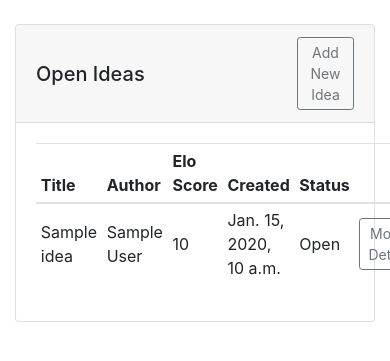
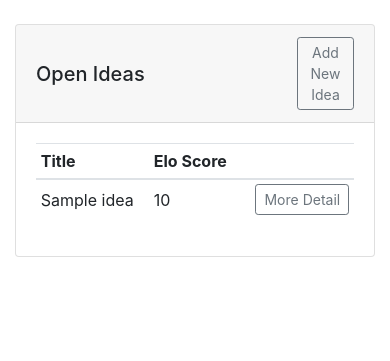
Before and after one commit to technichor/pmquant, a Django app: page /backlog/ideas/list/ in a window 390 px wide; the page is wider, and only the part inside the window is pictured. Shown: the part 66-427 px from the top of that part. Run offline with Django 3.2, Linux system fonts and the light colour scheme; tables that the repository leaves empty hold one stand-in row (values such as "Sample post"); some libraries are stand-ins or nearby versions.

Commit message:
hide columns for better formatting on mobile

```diff
--- a/backlog/templates/backlog/idea_detail.html
+++ b/backlog/templates/backlog/idea_detail.html
@@ -3,7 +3,7 @@
 {% block content %}
 
     <!-- Should remove this fixed pixel width -->
-    <table class="table table-borderless" style="width: 540px">
+    <table class="table table-borderless">
         <tr>
             <th scope="row">Title</th>
             <td>{{ idea_details.title }}</td>
--- a/backlog/templates/backlog/idea_list.html
+++ b/backlog/templates/backlog/idea_list.html
@@ -25,12 +25,12 @@
                         <tr>
                             <th scope="col">Title</th>
                             <!-- <th scope="col">Description</th> -->
-                            <th scope="col">Author</th>
+                            <th class="d-none d-sm-table-cell" scope="col">Author</th>
                             <th scope="col">Elo Score</th>
-                            <th scope="col">Created</th>
+                            <th class="d-none d-sm-table-cell" scope="col">Created</th>
                             <!-- <th scope="col">Modified</th> -->
                             <!-- <th scope="col">Release</th> -->
-                            <th scope="col">Status</th>
+                            <th class="d-none d-sm-table-cell" scope="col">Status</th>
                             <th scope="col"></th>
                         </tr>
                     </thead>
@@ -39,12 +39,12 @@
                         <tr>
                             <td class="align-middle">{{ item.title }}</td>
                             <!-- <td class="align-middle">{{ item.description }}</td> -->
-                            <td class="align-middle">{{ item.author }}</td>
+                            <td class="d-none d-sm-table-cell" class="align-middle">{{ item.author }}</td>
                             <td class="align-middle">{{ item.elo_score }}</td>
-                            <td class="align-middle">{{ item.created }}</td>
+                            <td class="d-none d-sm-table-cell" class="align-middle">{{ item.created }}</td>
                             <!-- <td class="align-middle">{{ item.modified }}</td> -->
                             <!-- <td class="align-middle">{{ item.release }}</td> -->
-                            <td class="align-middle">{{ item.get_status_display }}</td>
+                            <td class="d-none d-sm-table-cell" class="align-middle">{{ item.get_status_display }}</td>
                             <td class="align-middle"><a href="{% url 'backlog:idea_detail' item.slug %}" class="btn btn-outline-secondary btn-sm float-right">More Detail</a></td>
                         </tr>
                         {% endfor %}
```
Also changed, not shown: backlog/templates/backlog/ideas_home.html (+5 -5 lines).
